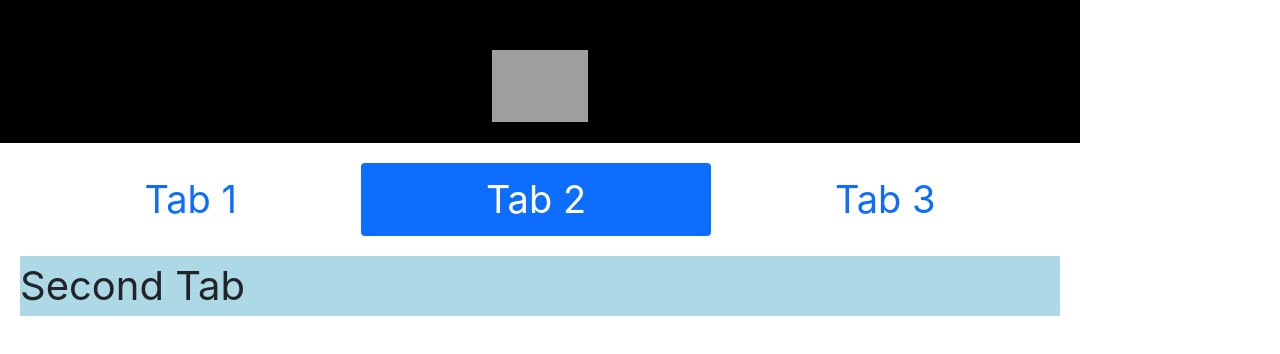
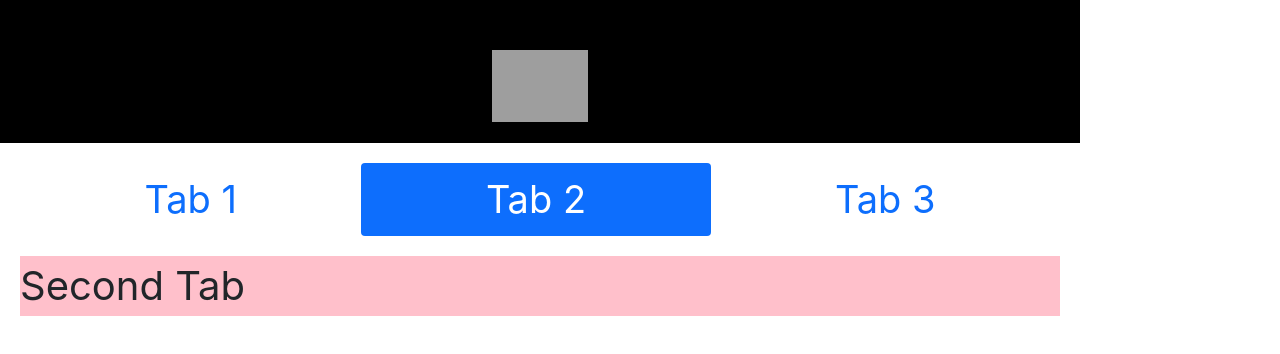
Before and after one commit to work20221012/signage-team-c, a React (Create React App) app: page / in a window 1280 px wide. Both pictures are taken after a click on the link "Tab 2". Shown: the top 354 px of the page. Built offline with nearby package versions, Linux system fonts and the light colour scheme; grey boxes are pictures that could not be loaded.

Commit message:
背景色をピンク

```diff
--- a/src/SecondTab.js
+++ b/src/SecondTab.js
@@ -2,7 +2,7 @@
 const SecondTab = () => {
   const tabStyle = {
     fontSize: 40,
-    backgroundColor: 'lightblue'
+    backgroundColor: 'pink'
   }
   return (
     <div style={tabStyle}>Second Tab</div>
```
